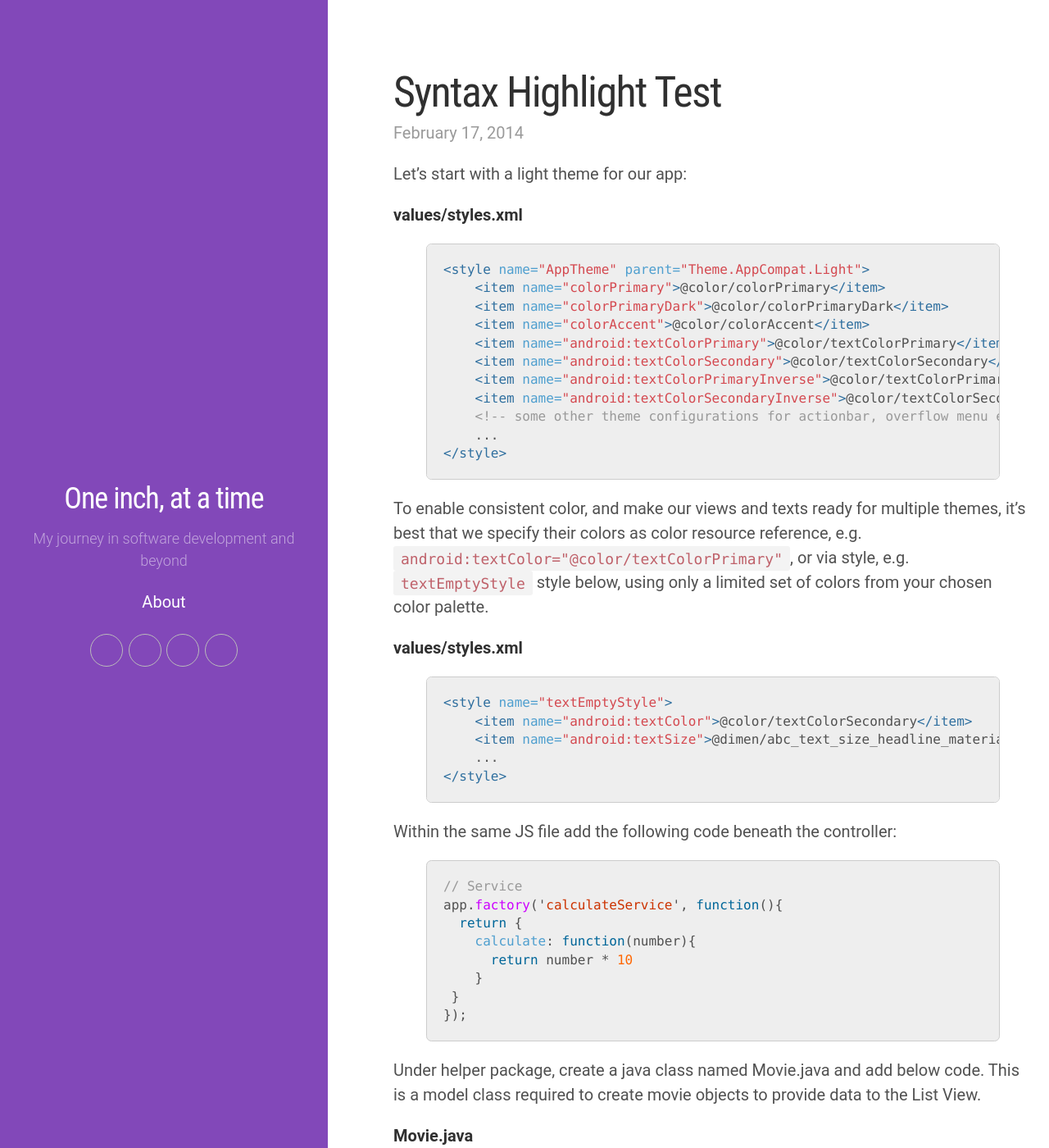
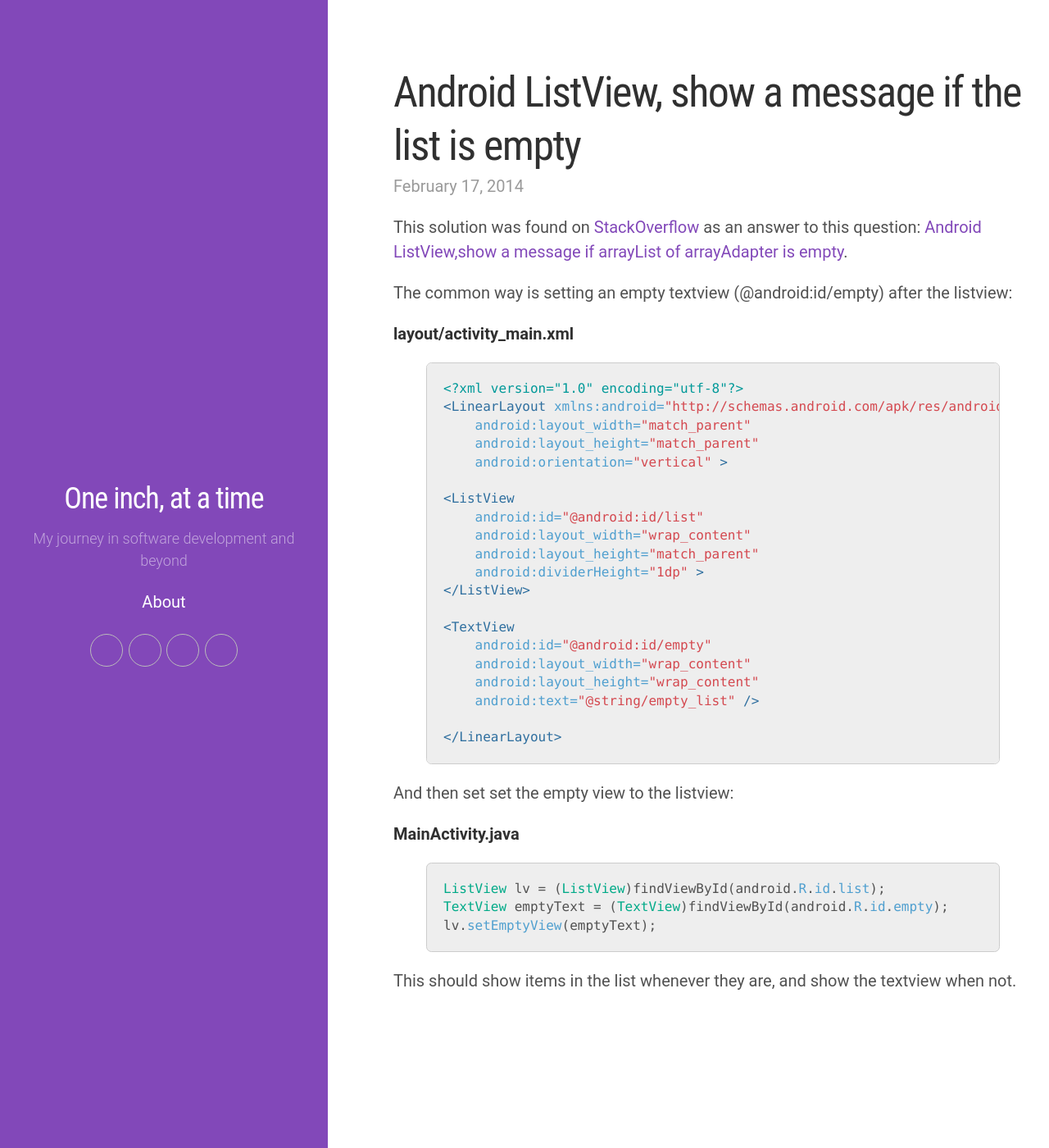
Before and after one commit to kingsor/kingsor.github.io, a Jekyll site: the page built from _posts/2014-02-17-syntax-highlight-test.md, in a window 1280 px wide and 1400 px high. Shown: the whole window at 82% size. Built offline with Jekyll 4.4.1, drawn with Linux system fonts in a browser that asks for light colours; nearby versions of some CDN libraries; some web fonts are replaced; some of the changed text lies outside the part shown.

Commit message:
Imported an old post from other blog

```diff
--- a/_posts/2014-02-17-syntax-highlight-test.md
+++ b/_posts/2014-02-17-syntax-highlight-test.md
@@ -1,70 +1,45 @@
 ---
 layout: post
-title: "Syntax Highlight Test"
-description: "This is a test post for watching how it looks like syntax highlight ..."
-tags: [developer,test,syntax highlight]
+title: "Android ListView, show a message if the list is empty"
+description: "This is the common way to show a message when the listview is empty-"
+tags: [developer,android,listview,empty]
 ---
 
-Let's start with a light theme for our app:
+This solution was found on [StackOverflow](http://stackoverflow.com) as an answer to this question: [Android ListView,show a message if arrayList of arrayAdapter is empty](http://stackoverflow.com/a/20329154).
 
-**values/styles.xml**
+The common way is setting an empty textview (@android:id/empty) after the listview:
+
+**layout/activity_main.xml**
 {% highlight xml %}
-<style name="AppTheme" parent="Theme.AppCompat.Light">
-    <item name="colorPrimary">@color/colorPrimary</item>
-    <item name="colorPrimaryDark">@color/colorPrimaryDark</item>
-    <item name="colorAccent">@color/colorAccent</item>
-    <item name="android:textColorPrimary">@color/textColorPrimary</item>
-    <item name="android:textColorSecondary">@color/textColorSecondary</item>
-    <item name="android:textColorPrimaryInverse">@color/textColorPrimaryInverse</item>
-    <item name="android:textColorSecondaryInverse">@color/textColorSecondaryInverse</item>
-    <!-- some other theme configurations for actionbar, overflow menu etc. -->
-    ...
-</style>
+<?xml version="1.0" encoding="utf-8"?>
+<LinearLayout xmlns:android="http://schemas.android.com/apk/res/android"
+    android:layout_width="match_parent"
+    android:layout_height="match_parent"
+    android:orientation="vertical" >
+
+<ListView
+    android:id="@android:id/list"
+    android:layout_width="wrap_content"
+    android:layout_height="match_parent"
+    android:dividerHeight="1dp" >
+</ListView>
+
+<TextView
+    android:id="@android:id/empty"
+    android:layout_width="wrap_content"
+    android:layout_height="wrap_content"
+    android:text="@string/empty_list" />
+
+</LinearLayout>
 {% endhighlight %}
 
+And then set set the empty view to the listview:
 
-To enable consistent color, and make our views and texts ready for multiple themes, it's best that we specify their colors as color resource reference, e.g. `android:textColor="@color/textColorPrimary"`, or via style, e.g. `textEmptyStyle` style below, using only a limited set of colors from your chosen color palette.
-
-**values/styles.xml**
-{% highlight xml %}
-<style name="textEmptyStyle">
-    <item name="android:textColor">@color/textColorSecondary</item>
-    <item name="android:textSize">@dimen/abc_text_size_headline_material</item>
-    ...
-</style>
+**MainActivity.java**
+{% highlight java %}
+ListView lv = (ListView)findViewById(android.R.id.list);
+TextView emptyText = (TextView)findViewById(android.R.id.empty);
+lv.setEmptyView(emptyText);
 {% endhighlight %}
 
-Within the same JS file add the following code beneath the controller:
-{% highlight javascript %}
-// Service
-app.factory('calculateService', function(){
-  return {
-    calculate: function(number){
-      return number * 10
-    }
- }
-});
-{% endhighlight %}
-
-Under helper package, create a java class named Movie.java and add below code. This is a model class required to create movie objects to provide data to the List View.
-
-**Movie.java**
-{% highlight java %}
-package info.androidhive.swiperefresh.helper;
-
-/**
- * Created by Ravi on 13/05/15.
- */
-public class Movie {
-    public int id;
-    public String title;
-
-    public Movie() {
-    }
-
-    public Movie(int id, String title) {
-        this.title = title;
-        this.id = id;
-    }
-}
-{% endhighlight %}
+This should show items in the list whenever they are, and show the textview when not.
```
